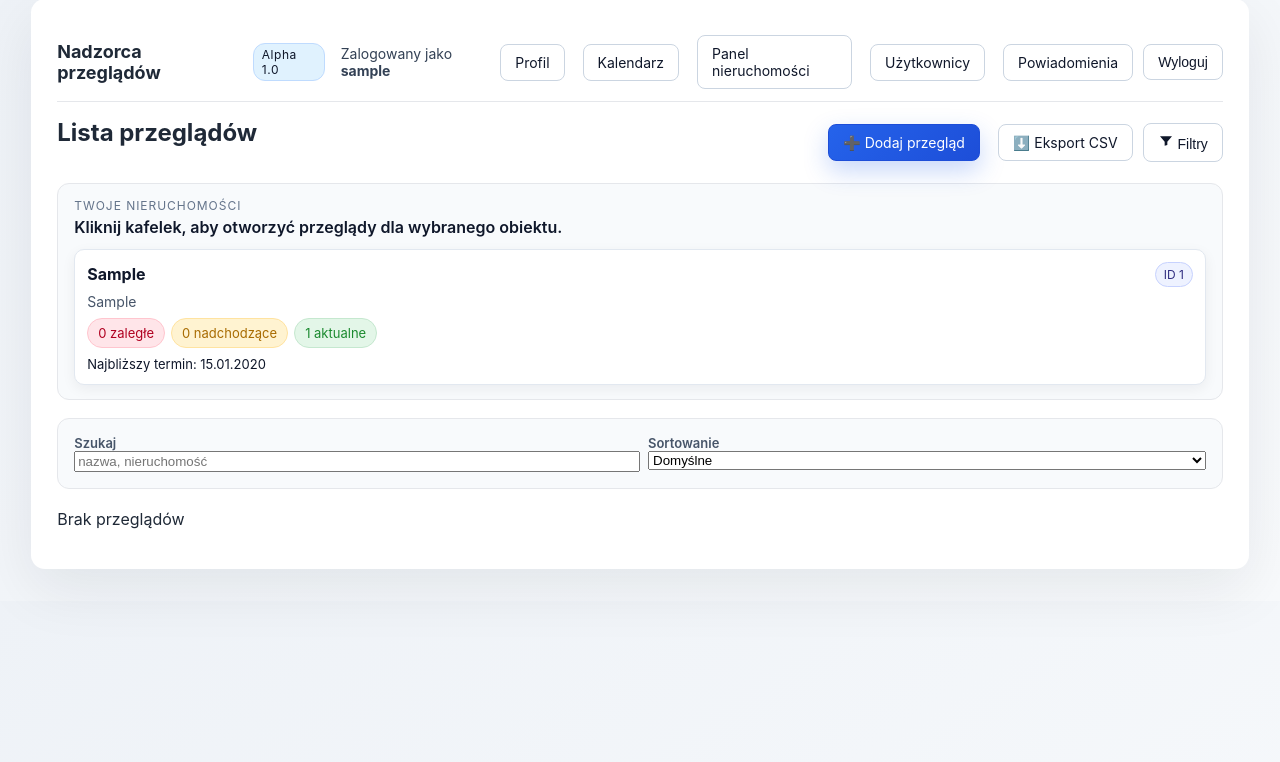
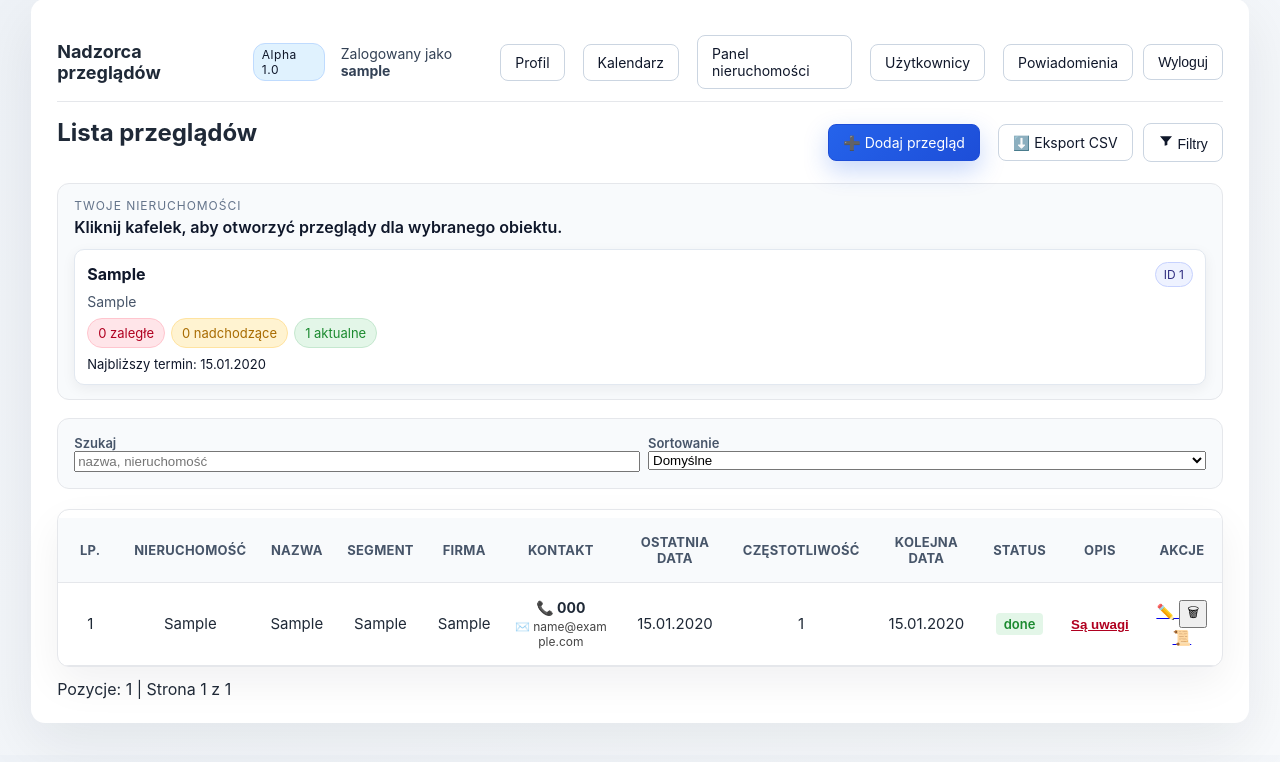
Before and after one commit to KamilWyjadlowski/przeglady_nadzorca, a Flask app: page / in a window 1280 px wide. Shown: the part 21-783 px from the top of the page. Run offline with Flask 3, Linux system fonts and the light colour scheme; the visitor is signed in with stand-in values (Sample User, id 1); tables that the repository leaves empty hold one stand-in row (values such as "Sample post"); parts of the project's set-up code (start-up, migrations or seed data) failed here and were passed over.

Commit message:
Refactor inspection filtering logic and update template to reflect selected status

```diff
--- a/app.py
+++ b/app.py
@@ -682,8 +682,6 @@ def filter_inspections(inspections, args):
     f_n = [v.strip() for v in args.getlist("nieruchomosc") if v.strip()]
     f_name = [v.strip() for v in args.getlist("nazwa") if v.strip()]
     f_status = [v.strip() for v in args.getlist("status") if v.strip()]
-    status_param_present = "status" in args
-    default_statuses = {"Zaległy", "Nadchodzące"}
     f_uwagi = [v.strip() for v in args.getlist("uwagi") if v.strip()]
     f_segment = [v.strip() for v in args.getlist("segment") if v.strip()]
     f_q = args.get("q", "").strip().lower()
@@ -698,12 +696,8 @@ def filter_inspections(inspections, args):
             ok = False
         if f_name and ins.get("nazwa") not in f_name:
             ok = False
-        if status_param_present:
-            if f_status and ins.get("status") not in f_status:
-                ok = False
-        else:
-            if ins.get("status") not in default_statuses:
-                ok = False
+        if f_status and ins.get("status") not in f_status:
+            ok = False
         has_tak = "tak" in f_uwagi
         has_nie = "nie" in f_uwagi
         if has_tak and not has_nie and opis.lower() in ("", "brak uwag"):
@@ -846,21 +840,15 @@ def index():
     used_status = get_unique(inspections, "status")
     used_segments = get_unique(inspections, "segment")
     property_cards = build_property_cards(inspections, request.args)
-    status_default_applied = "status" not in request.args
-
     selected_properties = [v for v in request.args.getlist("nieruchomosc") if v]
     selected_names = [v for v in request.args.getlist("nazwa") if v]
     selected_status = [v for v in request.args.getlist("status") if v]
     selected_uwagi = [v for v in request.args.getlist("uwagi") if v]
     selected_segments = [v for v in request.args.getlist("segment") if v]
-    default_statuses = ["Zaległy", "Nadchodzące"]
-    status_selected = (
-        selected_status if not status_default_applied else default_statuses
-    )
     active_filter_count = (
         len(selected_properties)
         + len(selected_names)
-        + (len(selected_status) if not status_default_applied else 0)
+        + len(selected_status)
         + len(selected_uwagi)
         + len(selected_segments)
     )
@@ -901,10 +889,9 @@ def index():
         used_uwagi=["tak", "nie"],
         used_segments=used_segments,
         property_cards=property_cards,
-        status_default_applied=status_default_applied,
         selected_properties=selected_properties,
         selected_names=selected_names,
-        status_selected=status_selected,
+        selected_status=selected_status,
         selected_uwagi=selected_uwagi,
         selected_segments=selected_segments,
         active_filter_count=active_filter_count,
--- a/templates/index.html
+++ b/templates/index.html
@@ -64,9 +64,6 @@
               <div class="filter-panel" id="filterPanel" role="dialog" aria-label="Filtry">
                 <div class="filter-panel-header">
                   <div class="filter-panel-title">Filtry</div>
-                  {% if status_default_applied %}
-                  <div class="filter-panel-hint">Domyślnie: Zaległe i Nadchodzące.</div>
-                  {% endif %}
                 </div>
 
                 <div class="filter-group">
@@ -118,7 +115,7 @@
                         type="checkbox"
                         name="status"
                         value="{{ s }}"
-                        {% if s in status_selected %}checked{% endif %}
+                        {% if s in selected_status %}checked{% endif %}
                       />
                       <span>{{ s }}</span>
                     </label>
```
